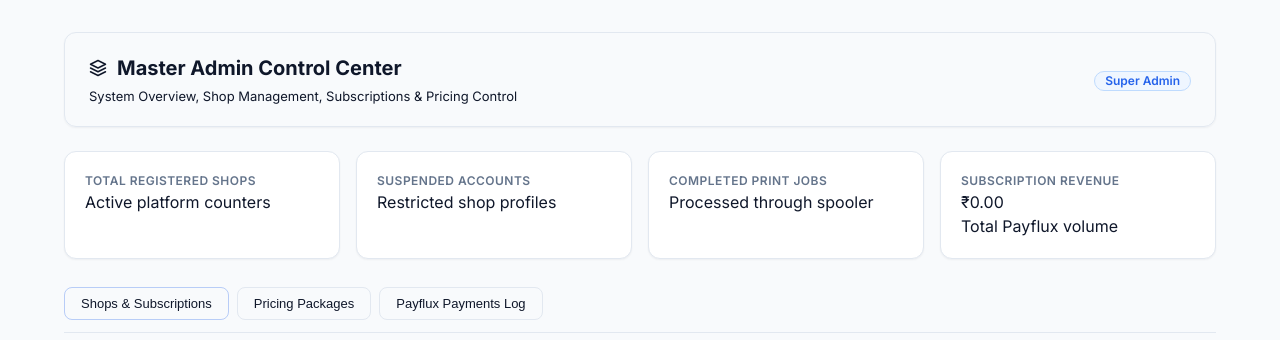
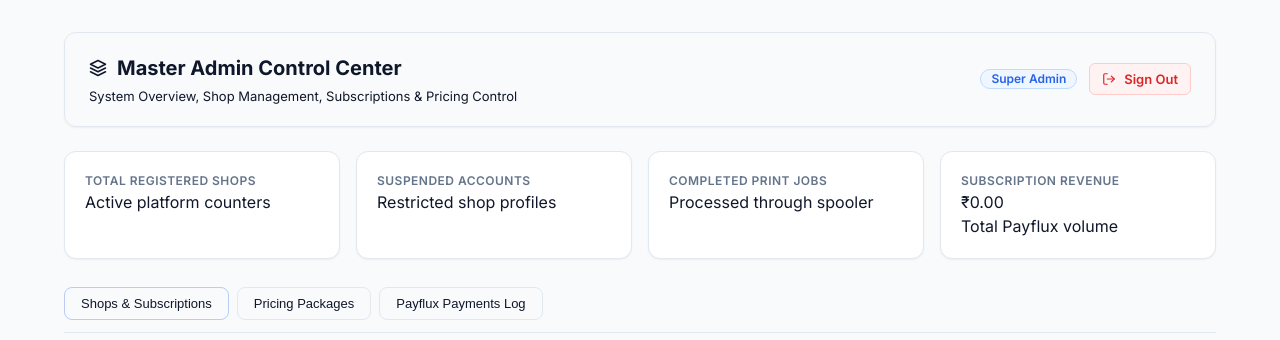
Before and after one commit to akmtechofficial/QwikPrint, a Python web app: template web_server/templates/admin.html in a window 1280 px wide. Shown: the part 105-445 px from the top of the page. Run offline with Jinja, Linux system fonts and the light colour scheme; the template is opened without the code that fills it, so the values that code supplies are empty; some libraries are stand-ins or nearby versions.

Commit message:
fix(auth): enforce persistent session cookie path=/ and max-age=1yr and add Sign Out buttons

```diff
--- a/web_server/auth.py
+++ b/web_server/auth.py
@@ -43,7 +43,7 @@ def verify_password(password: str, stored_hash: str) -> bool:
 
 def create_session_data(user_id: str, shop_id: str) -> str:
     """Creates an HMAC SHA-256 signed session token with expiration."""
-    exp = int(time.time()) + (86400 * 30) # 30 days
+    exp = int(time.time()) + (86400 * 365) # 1 year persistence
     data = {"user_id": user_id, "shop_id": shop_id, "exp": exp}
     payload_b64 = base64.urlsafe_b64encode(json.dumps(data).encode('utf-8')).decode('utf-8')
     sig = hmac.new(SESSION_SECRET.encode('utf-8'), payload_b64.encode('utf-8'), hashlib.sha256).hexdigest()
--- a/web_server/templates/admin.html
+++ b/web_server/templates/admin.html
@@ -159,8 +159,12 @@
             </div>
             <div style="color: var(--qp-fg-muted); font-size: 13px; margin-top: 4px;">System Overview, Shop Management, Subscriptions & Pricing Control</div>
         </div>
-        <div>
+        <div style="display: flex; align-items: center; gap: 12px;">
             <span class="qp-badge qp-badge-blue">Super Admin</span>
+            <a href="/logout" class="qp-btn qp-btn-sm qp-btn-secondary" style="color: var(--qp-danger); border-color: #FECACA; background-color: #FEF2F2;" title="Sign Out of QwikPrint">
+                <svg class="qp-icon" viewBox="0 0 24 24" style="width: 14px; height: 14px;"><path d="M9 21H5a2 2 0 0 1-2-2V5a2 2 0 0 1 2-2h4"/><polyline points="16 17 21 12 16 7"/><line x1="21" y1="12" x2="9" y2="12"/></svg>
+                <span>Sign Out</span>
+            </a>
         </div>
     </div>
 
--- a/web_server/templates/base.html
+++ b/web_server/templates/base.html
@@ -84,10 +84,14 @@
             </nav>
 
             <div style="display: flex; align-items: center; gap: 12px;">
-                {% if shop %}
+                {% if shop or user %}
                 <a href="/dashboard" class="qp-btn qp-btn-primary">
                     <svg class="qp-icon" viewBox="0 0 24 24"><rect x="3" y="3" width="7" height="9"/><rect x="14" y="3" width="7" height="5"/><rect x="14" y="12" width="7" height="9"/><rect x="3" y="16" width="7" height="5"/></svg>
                     <span>Shop Dashboard</span>
+                </a>
+                <a href="/logout" class="qp-btn qp-btn-secondary" style="color: var(--qp-danger); border-color: #FECACA; background-color: #FEF2F2;">
+                    <svg class="qp-icon" viewBox="0 0 24 24" style="width: 14px; height: 14px;"><path d="M9 21H5a2 2 0 0 1-2-2V5a2 2 0 0 1 2-2h4"/><polyline points="16 17 21 12 16 7"/><line x1="21" y1="12" x2="9" y2="12"/></svg>
+                    <span>Sign Out</span>
                 </a>
                 {% else %}
                 <a href="/login" class="qp-btn qp-btn-outline">Sign In</a>
--- a/web_server/templates/dashboard_base.html
+++ b/web_server/templates/dashboard_base.html
@@ -126,6 +126,10 @@
                         <span>Live Queue</span>
                     </a>
                     {% endblock %}
+                    <a href="/logout" class="qp-btn qp-btn-sm qp-btn-secondary" style="color: var(--qp-danger); border-color: #FECACA; background-color: #FEF2F2;" title="Sign Out of QwikPrint">
+                        <svg class="qp-icon" viewBox="0 0 24 24" style="width: 14px; height: 14px;"><path d="M9 21H5a2 2 0 0 1-2-2V5a2 2 0 0 1 2-2h4"/><polyline points="16 17 21 12 16 7"/><line x1="21" y1="12" x2="9" y2="12"/></svg>
+                        <span>Sign Out</span>
+                    </a>
                 </div>
             </header>
 
```
Also changed, not shown: web_server/routes/auth.py (+9 -9 lines).
